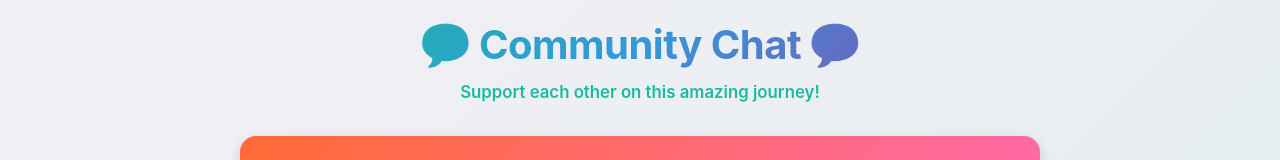
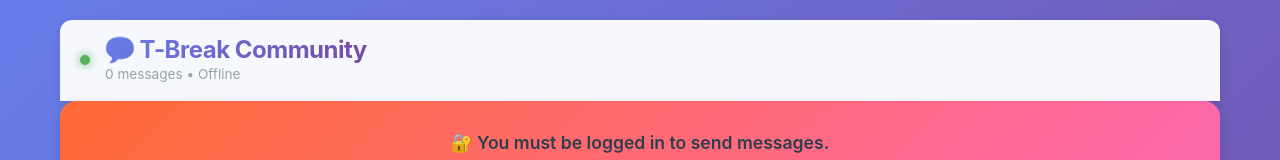
Before and after one commit to rosabeltobar-hue/tbrea40, a React (Create React App) app: page /chat in a window 1280 px wide. Shown: the top 160 px of the page. Built offline with nearby package versions, Linux system fonts and the light colour scheme; no server answers; the database is empty.

Commit message:
Fix profile save bug and transform chat to modern IRC-style with gradient UI, better message display, timestamps, hover effects

```diff
--- a/src/pages/ChatRoom.tsx
+++ b/src/pages/ChatRoom.tsx
@@ -100,9 +100,10 @@ export default function ChatRoom() {
 
   return (
     <div style={{
-      padding: 20,
       minHeight: "100vh",
-      background: "linear-gradient(135deg, rgba(142, 68, 173, 0.05) 0%, rgba(26, 188, 156, 0.05) 100%)"
+      background: "linear-gradient(135deg, #667eea 0%, #764ba2 100%)",
+      display: "flex",
+      flexDirection: "column"
     }}>
       {/* Chat Profile Setup Modal */}
       {showProfileSetup && user && (
@@ -112,52 +113,80 @@ export default function ChatRoom() {
         />
       )}
 
-      <div style={{ maxWidth: 800, margin: "0 auto" }}>
+      <div style={{
+        flex: 1,
+        display: "flex",
+        flexDirection: "column",
+        maxWidth: 1200,
+        width: "100%",
+        margin: "0 auto",
+        padding: 20
+      }}>
         {/* Header */}
-        <div style={{ textAlign: "center", marginBottom: 30, animation: "slideInDown 0.6s ease-out" }}>
+        <div style={{
+          background: "rgba(255,255,255,0.95)",
+          borderRadius: "12px 12px 0 0",
+          padding: "15px 20px",
+          boxShadow: "0 2px 10px rgba(0,0,0,0.1)",
+          display: "flex",
+          alignItems: "center",
+          justifyContent: "space-between",
+          animation: "slideInDown 0.6s ease-out"
+        }}>
+          <div style={{ display: "flex", alignItems: "center", gap: 15 }}>
+            <div style={{
+              width: 10,
+              height: 10,
+              borderRadius: "50%",
+              background: "#4CAF50",
+              boxShadow: "0 0 10px #4CAF50",
+              animation: "pulse 2s infinite"
+            }} />
+            <div>
               <h1 style={{
-            fontSize: "2.5rem",
-            background: "var(--gradient-ocean)",
+                fontSize: "1.5rem",
+                background: "linear-gradient(135deg, #667eea 0%, #764ba2 100%)",
                 WebkitBackgroundClip: "text",
                 WebkitTextFillColor: "transparent",
-            marginBottom: 10
+                margin: 0
               }}>
-            💬 Community Chat 💬
+                💬 T-Break Community
               </h1>
-          <p style={{ color: "var(--joy-teal)", fontWeight: 600, fontSize: "1.05rem" }}>
-            Support each other on this amazing journey!
+              <p style={{ color: "var(--gray-medium)", margin: 0, fontSize: "0.85rem" }}>
+                {messages.length} messages • {user ? "Online" : "Offline"}
               </p>
-
+            </div>
+          </div>
           {chatProfile && (
             <div style={{
-              display: "inline-flex",
+              display: "flex",
               alignItems: "center",
               gap: 10,
-              background: "white",
+              background: "linear-gradient(135deg, #667eea 0%, #764ba2 100%)",
               padding: "8px 16px",
               borderRadius: 20,
-              boxShadow: "var(--shadow-sm)",
-              marginTop: 10
+              boxShadow: "0 2px 8px rgba(0,0,0,0.2)"
             }}>
-              <span style={{ fontSize: "1.5rem" }}>
+              <span style={{ fontSize: "1.2rem" }}>
                 {avatarOptions.find(a => a.id === chatProfile.avatar)?.display}
               </span>
-              <span style={{ fontWeight: 600, color: "var(--joy-purple)" }}>
-                Chatting as: {chatProfile.displayName}
+              <span style={{ fontWeight: 600, color: "white", fontSize: "0.9rem" }}>
+                {chatProfile.displayName}
               </span>
               <button
                 onClick={() => setShowProfileSetup(true)}
                 style={{
-                  background: "none",
-                  border: "none",
-                  color: "var(--joy-teal)",
+                  background: "rgba(255,255,255,0.2)",
+                  border: "1px solid rgba(255,255,255,0.3)",
+                  color: "white",
                   cursor: "pointer",
-                  fontSize: "1rem",
-                  padding: 4
+                  fontSize: "0.85rem",
+                  padding: "4px 8px",
+                  borderRadius: 6
                 }}
-                title="Change chat identity"
+                title="Change identity"
               >
-                ✏️
+                Edit
               </button>
             </div>
           )}
--- a/src/pages/Profile.tsx
+++ b/src/pages/Profile.tsx
@@ -78,24 +78,9 @@ export default function Profile() {
       const existingUser = await getUser(user.uid);
 
       await createUser(user.uid, {
-        // Preserve required fields with defaults if they don't exist
-        id: user.uid,
-        email: user.email || undefined,
-        createdAt: existingUser?.createdAt || Date.now(),
-        plan: existingUser?.plan || "free",
+        // Optional profile fields only - createUser uses merge
         usageType: usageType as any,
         frequency: frequency as any,
-        durationMonths: existingUser?.durationMonths || 0,
-        goal: existingUser?.goal || "40day",
-        currentDay: existingUser?.currentDay || 0,
-        relapseCount: existingUser?.relapseCount || 0,
-        streakDays: existingUser?.streakDays || 0,
-        totalCoins: existingUser?.totalCoins || 0,
-        avatarType: existingUser?.avatarType || "default",
-        avatarBorderColor: existingUser?.avatarBorderColor || "#4CAF50",
-        avatarMedals: existingUser?.avatarMedals || [],
-
-        // Optional profile fields
         startDate: iso,
         age: age || undefined,
         weight: weight || undefined,
```
Also changed, not shown: 7 other files (tests, documents, lock files or other folders). Lines whose indentation alone changed are shown as unchanged.
